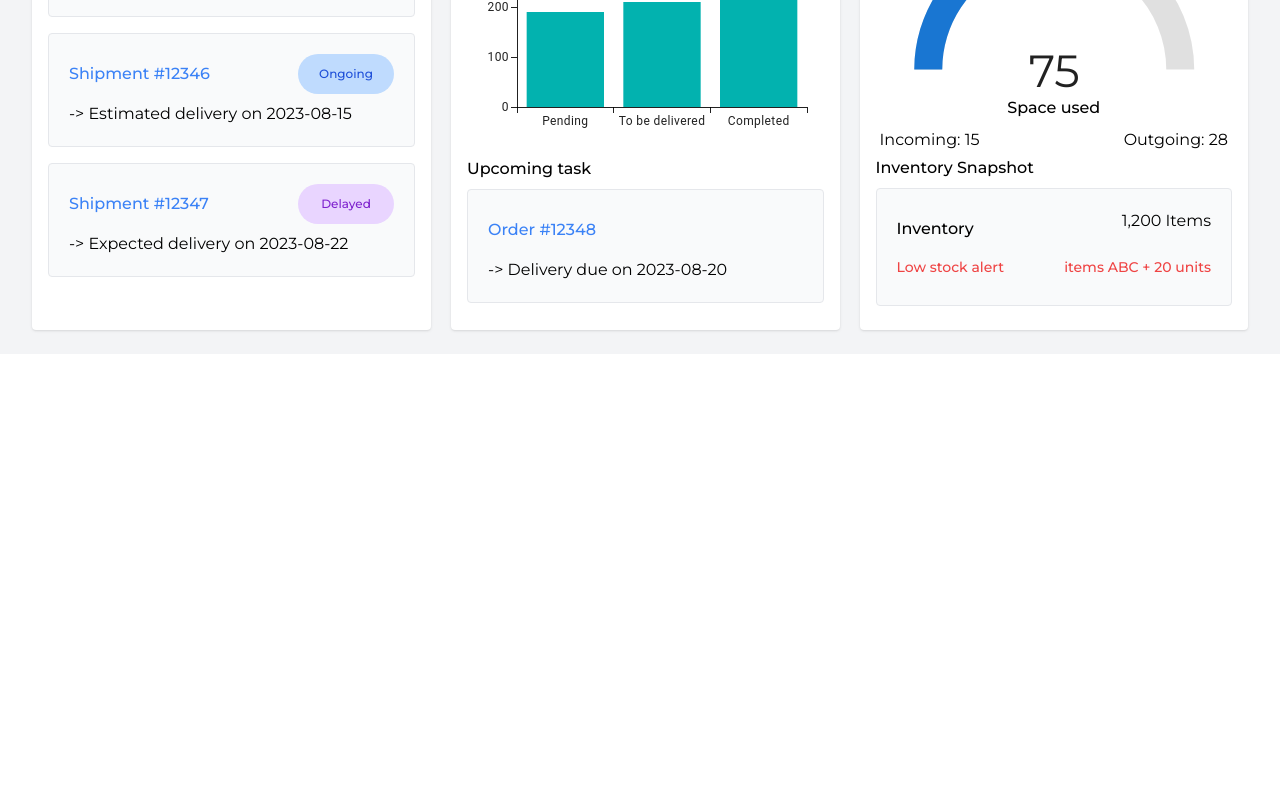
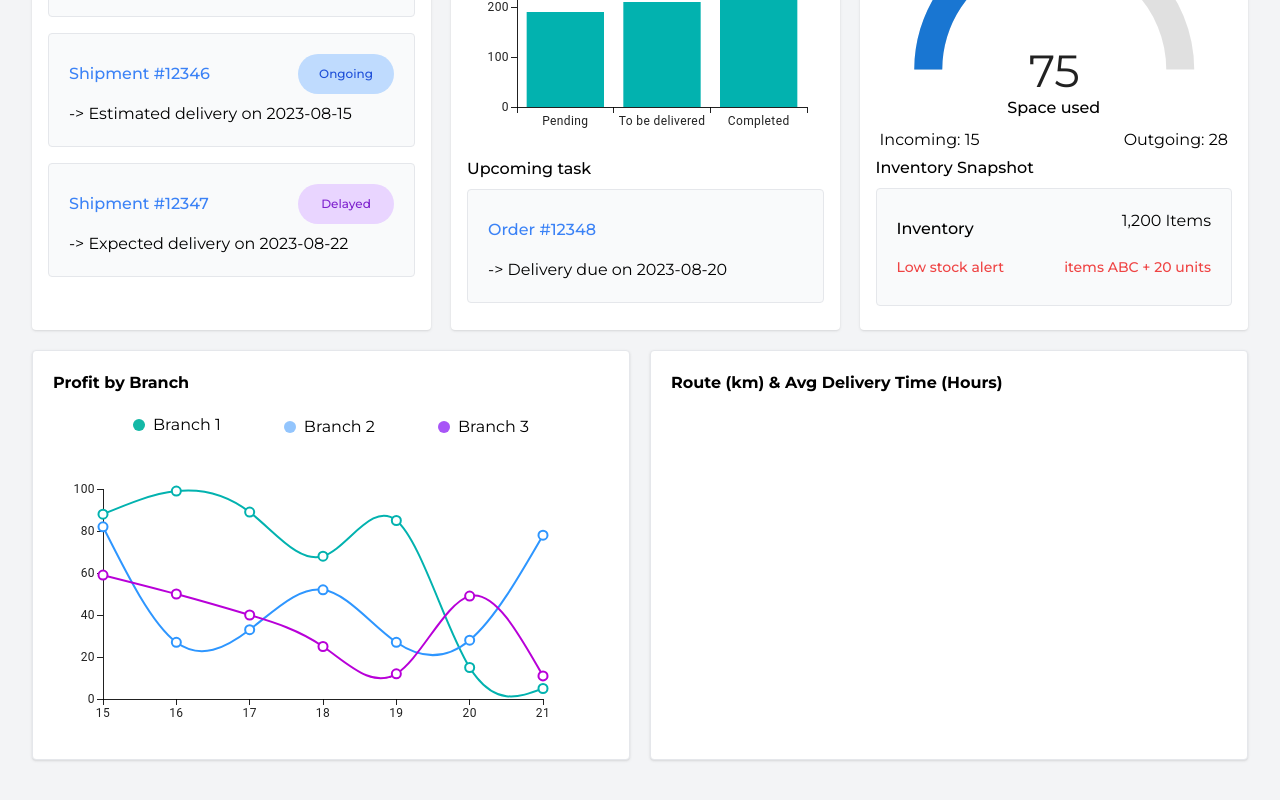
Before and after one commit to dedoms12/114, a React (Vite) app: page /sales in a window 1280 px wide. Shown: the part 847-1647 px from the top of the page. Before the commit the page ends 1201 px from the top, so only its background shows below. Built offline with nearby package versions, Linux system fonts and the light colour scheme.

Commit message:
update "added sales component (profit)"

```diff
--- /dev/null
+++ b/src/page/Seller/sales/distance.jsx
@@ -0,0 +1,10 @@
+const Distance = () => {
+
+  return (
+    <div>
+      <h1 className="font-bold text-base">Route (km) & Avg Delivery Time (Hours)</h1>
+    </div>
+  );
+};
+
+export default Distance;
--- /dev/null
+++ b/src/page/Seller/sales/profit.jsx
@@ -0,0 +1,46 @@
+import { LineChart } from "@mui/x-charts";
+
+const Profit = () => {
+
+  const chart = [
+    {
+      xdata: [15, 16, 17, 18, 19, 20, 21],
+      y1data: [Math.floor(Math.random() * 100), Math.floor(Math.random() * 100), Math.floor(Math.random() * 100), Math.floor(Math.random() * 100), Math.floor(Math.random() * 100), Math.floor(Math.random() * 100), Math.floor(Math.random() * 100)],
+      y2data: [Math.floor(Math.random() * 100), Math.floor(Math.random() * 100), Math.floor(Math.random() * 100), Math.floor(Math.random() * 100), Math.floor(Math.random() * 100), Math.floor(Math.random() * 100), Math.floor(Math.random() * 100)],
+      y3data: [Math.floor(Math.random() * 100), Math.floor(Math.random() * 100), Math.floor(Math.random() * 100), Math.floor(Math.random() * 100), Math.floor(Math.random() * 100), Math.floor(Math.random() * 100), Math.floor(Math.random() * 100)],
+    },
+  ];
+
+  return (
+    <div>
+      <h1 className="font-bold text-base">Profit by Branch</h1>
+      <div className="mt-4 flex justify-between px-20">
+        <div className="flex items-center">
+          <span className="w-3 h-3 bg-teal-500 rounded-full mr-2"></span>
+          <span>Branch 1</span>
+        </div>
+        <div className="flex items-center mt-1">
+          <span className="w-3 h-3 bg-blue-300 rounded-full mr-2"></span>
+          <span>Branch 2</span>
+        </div>
+        <div className="flex items-center mt-1">
+          <span className="w-3 h-3 bg-purple-500 rounded-full mr-2"></span>
+          <span>Branch 3</span>
+        </div>
+      </div>
+      <LineChart
+      xAxis={[{ data: chart[0].xdata }]}
+      series={[
+        { curve: "natural", data: chart[0].y1data },
+        { curve: "natural", data: chart[0].y2data },
+        { curve: "natural", data: chart[0].y3data },
+      ]}
+      width={500}
+      height={300}
+      margin={{right: 10, bottom: 40}}
+    />
+    </div>
+  );
+};
+
+export default Profit;
--- a/src/page/Seller/sales/sales.jsx
+++ b/src/page/Seller/sales/sales.jsx
@@ -1,6 +1,8 @@
 import NavbarSeller from "../components/navbarSeller";
 import Details from "./details";
+import Distance from "./distance";
 import Orders from "./orders";
+import Profit from "./profit";
 import Shipment from "./shipment";
 import Warehouse from "./warehouse";
 
@@ -31,6 +33,15 @@ const Sales = () => {
             </div>
           </div>
         </div>
+
+        <div className="flex my-5">
+          <div className="border bg-white rounded shadow p-5 w-1/2 mr-2.5">
+            <Profit />
+          </div>
+          <div className="border bg-white rounded shadow p-5 w-1/2 ml-2.5">
+            <Distance />
+          </div>
+        </div>
       </div>
     </div>
   );
```
